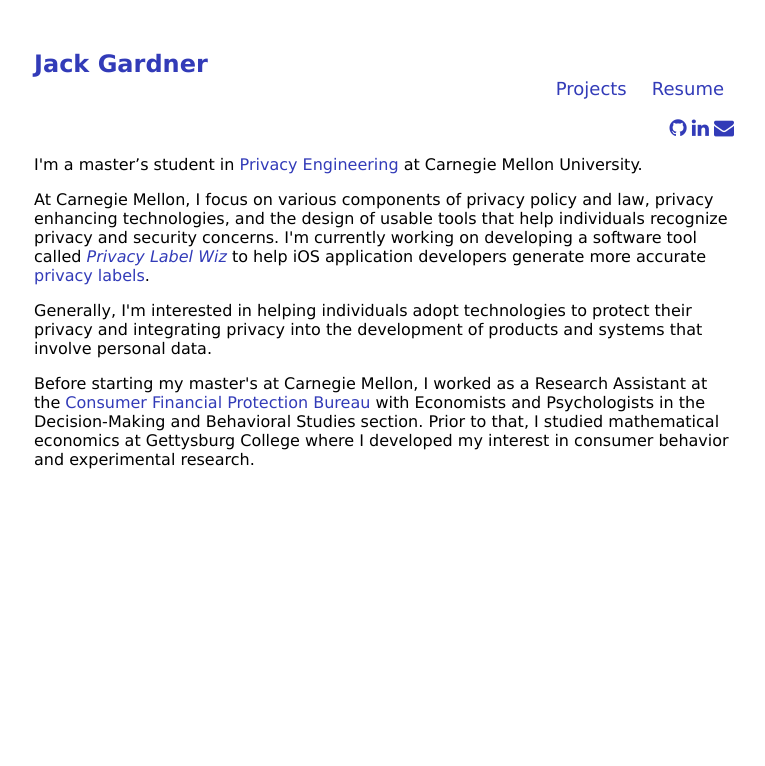
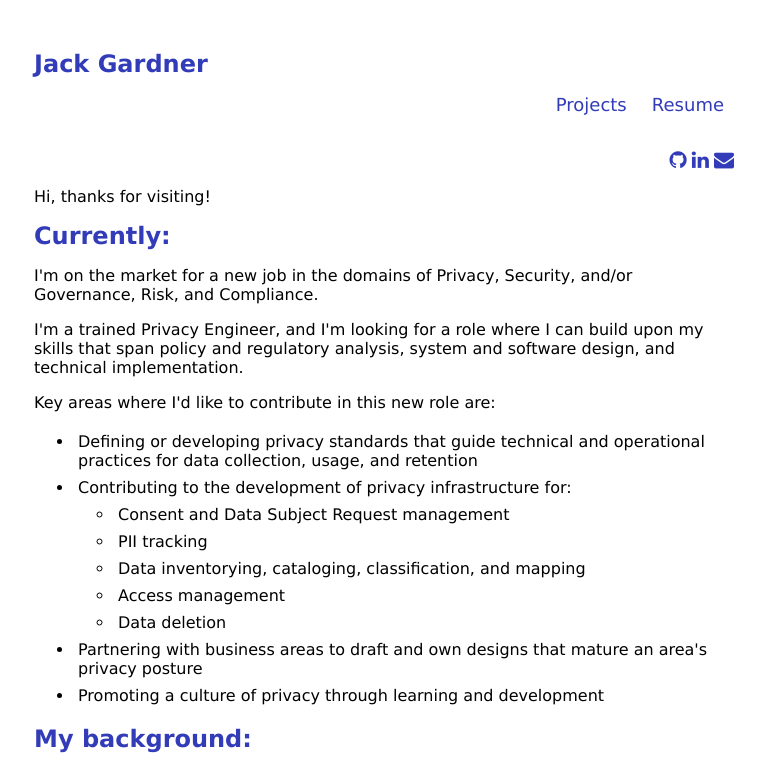
Before and after one commit to gards6/gards6.github.io, a plain HTML site: page index.html in a window 1280 px wide. Shown: the top 766 px of the page, without its empty margins (256-1021 px from the left). Drawn offline with Linux system fonts and the light colour scheme.

Commit message:
bio updates

```diff
--- a/index.html
+++ b/index.html
@@ -14,8 +14,10 @@
         <a href="https://gards6.github.io" class="name">Jack Gardner</a>
 
         <nav>
-            <li><a href="projects.html">Projects</a></li>
-            <li><a href="JG Resume 2025.pdf">Resume</a></li>
+            <ul class="menu">
+                <li><a href="projects.html">Projects</a></li>
+                <li><a href="JG Resume 2025.pdf">Resume</a></li>
+            </ul>
         </nav>
         <br>
     </div>
@@ -28,9 +30,29 @@
 
 
     <div>
-        <p class="bio">I'm a master’s student in <a href="https://privacy.cs.cmu.edu">Privacy Engineering</a> at Carnegie
-            Mellon University.</p>
+        <p class="bio">Hi, thanks for visiting!</p>
 
+        <h1 class="bio-headers">Currently:</h1>
+
+        <p class="bio"> I'm on the market for a new job in the domains of Privacy, Security, and/or Governance, Risk, and Compliance.
+        <p class="bio">I'm a trained Privacy Engineer, and I'm looking for a role where I can build upon my skills that span policy and regulatory analysis, system and software design, and technical implementation. </p>
+        </p>
+        <p class="bio">Key areas where I'd like to contribute in this new role are:</p>
+        <ul>
+            <li>Defining or developing privacy standards that guide technical and operational practices for data collection, usage, and retention</li>
+            <li>Contributing to the development of privacy infrastructure for:</li>
+                <ul>
+                    <li>Consent and Data Subject Request management</li>
+                    <li>PII tracking</li>
+                    <li>Data inventorying, cataloging, classification, and mapping</li>
+                    <li>Access management</li>
+                    <li>Data deletion</li>
+                </ul>
+            <li>Partnering with business areas to draft and own designs that mature an area's privacy posture</li>
+            <li>Promoting a culture of privacy through learning and development</li>
+        </ul>
+
+        <h1 class="bio-headers">My background:</h1>
         <p>
             At Carnegie Mellon, I focus on various components of privacy policy and law, privacy enhancing
             technologies,
--- a/style.css
+++ b/style.css
@@ -3,6 +3,12 @@ body {
     padding: 50px;
     max-width: 700px;
     margin: auto;
+}
+
+.bio-headers {
+    font-size: x-large;
+    color: #323bb8;
+
 }
 
 .name {
@@ -19,10 +25,15 @@ a:hover {
     text-decoration: underline;
 }
 
-li {
+.menu li {
+    color: black;
     display: inline;
     font-size: large;
     padding: 10px;
+}
+
+li {
+    padding: 4px;
 }
 
 nav {
@@ -54,3 +65,7 @@ img {
 .upp {
     padding-left: 10%;
 }
+
+.bio p {
+    margin-bottom: 20px;
+}
```
